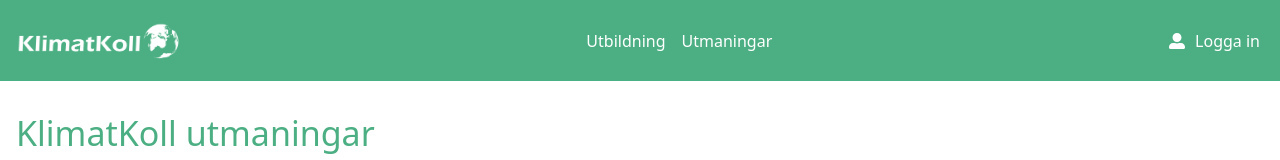
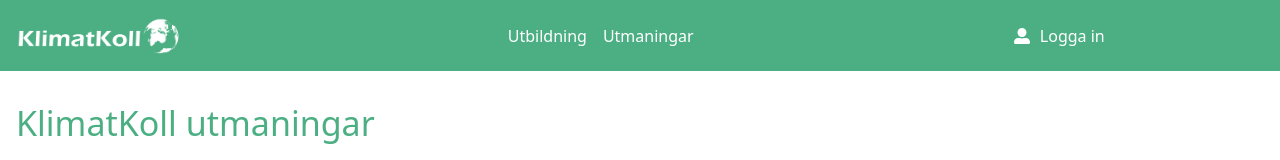
Before and after one commit to Marohaa/klimatkoll-ClimateCheck-, a React (Create React App) app: page /utmaningar in a window 1280 px wide. Shown: the top 160 px of the page. Built offline with nearby package versions, Linux system fonts and the light colour scheme; no server answers.

Commit message:
Din commit-meddelande här

```diff
--- a/src/NavbarProfileImage.jsx
+++ b/src/NavbarProfileImage.jsx
@@ -17,7 +17,7 @@ const NavbarProfileImage = ({ userId }) => {
         console.error('Error getting profile image URL:', error);
         // Handle the case where the image cannot be fetched or an error occurs
         // Set a default URL or handle it according to your requirements
-        setUrl('/bilder/persona.icon.png');
+        setUrl('/bilder/persona.icon-kopia.png');
       }
     };
 
@@ -26,11 +26,11 @@ const NavbarProfileImage = ({ userId }) => {
 
   return (
     <img
-      src={url || '/public/bilder/persona.icon.png'}
+      src={url || '/public/bilder/persona.icon-kopia.png'}
       alt="Profilbild"
       className="rounded-circle border"
-      height="40px"
-      width="40px"
+      height="35px"
+      width="35px"
       loading="lazy"
     />
   );
--- a/src/navbar.jsx
+++ b/src/navbar.jsx
@@ -5,10 +5,11 @@ import NavbarProfileImage from "./NavbarProfileImage";
 import "bootstrap/dist/css/bootstrap.min.css";
 import { auth } from "./firebase/firebase";
 import "./navbar.css";
-import Hamburger from "hamburger-react";
+
 import { FaUserAlt } from "react-icons/fa";
 import { SlArrowDown } from "react-icons/sl";
 import { BsX } from "react-icons/bs";
+import { BsList } from "react-icons/bs";
 
 const NavBar = () => {
   const navigate = useNavigate();
@@ -52,7 +53,8 @@ const NavBar = () => {
   expand="lg"
   style={{ backgroundColor: "#4CAF83", color: "white" }}
 >
-          <div className="container-fluid">
+  <div className="container-fluid d-flex justify-content-between align-items-center">
+    <div>
       <Navbar.Brand
         as={Link}
         to="/home"
@@ -66,24 +68,9 @@ const NavBar = () => {
           loading="lazy"
         />
       </Navbar.Brand>
-            <Navbar.Toggle
-              aria-controls="responsive-navbar-nav"
-              style={{ border: "none" }}
-              onClick={handleToggleClick} // Handle toggle click to open modal directly
-            >
-              <Hamburger
-                toggled={isOpen}
-                toggle={setOpen}
-                size={20}
-                color="white"
-              />
+    </div>
 
-            </Navbar.Toggle>
-
-            <Navbar.Collapse
-              id="responsive-navbar-nav"
-              className={isOpen ? "show" : ""}
-            >
+    <div>
       <Nav className="mx-auto d-none d-lg-flex">
         <NavDropdown
           title={
@@ -120,8 +107,9 @@ const NavBar = () => {
           </li>
         </ul>
       </Nav>
-            </Navbar.Collapse>
-            <Nav className="ml-auto">
+    </div>
+
+    <div className="d-flex align-items-center" style={{margin:'10px', marginRight:'13%'}} >
       {user ? (
         <NavDropdown
           title={<NavbarProfileImage userId={user?.uid} />}
@@ -152,9 +140,23 @@ const NavBar = () => {
           <FaUserAlt style={{ marginRight: "10px" }} /> Logga in
         </Nav.Link>
       )}
-            </Nav>
+
+      <Navbar.Toggle
+        aria-controls="responsive-navbar-nav"
+        style={{
+          border: "none",
+          backgroundColor: "transparent",
+          outline: "none",
+          cursor: "pointer",
+        }}
+        onClick={handleToggleClick} // Handle toggle click to open modal directly
+      >
+        <BsList size={20} color="white" />
+      </Navbar.Toggle>
+    </div>
   </div>
 </Navbar>
+
         {/* Outlet for nested routes */}
         <Outlet />
         {/* Responsive Modal */}
```
Lines whose indentation alone changed are shown as unchanged.
